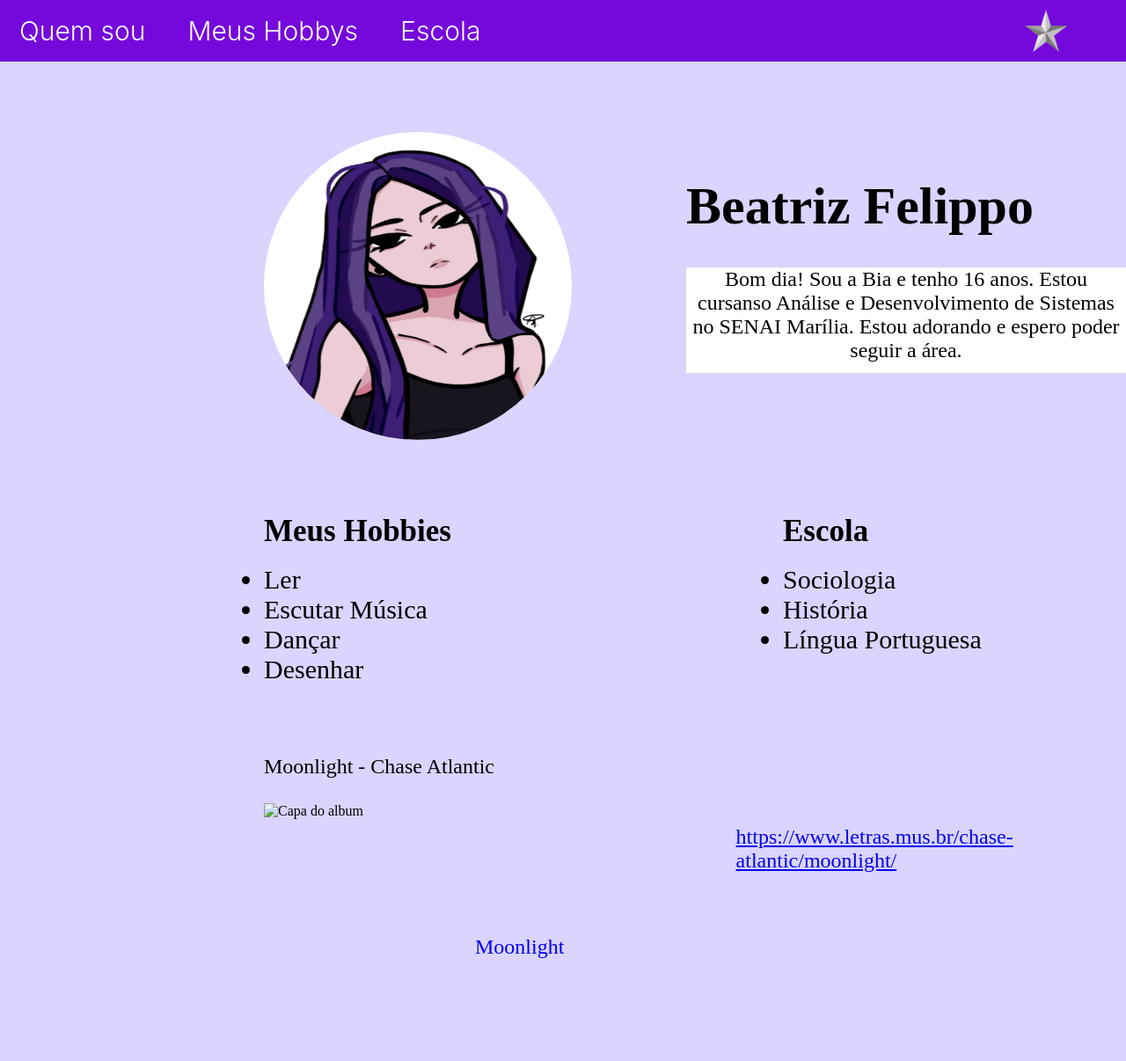
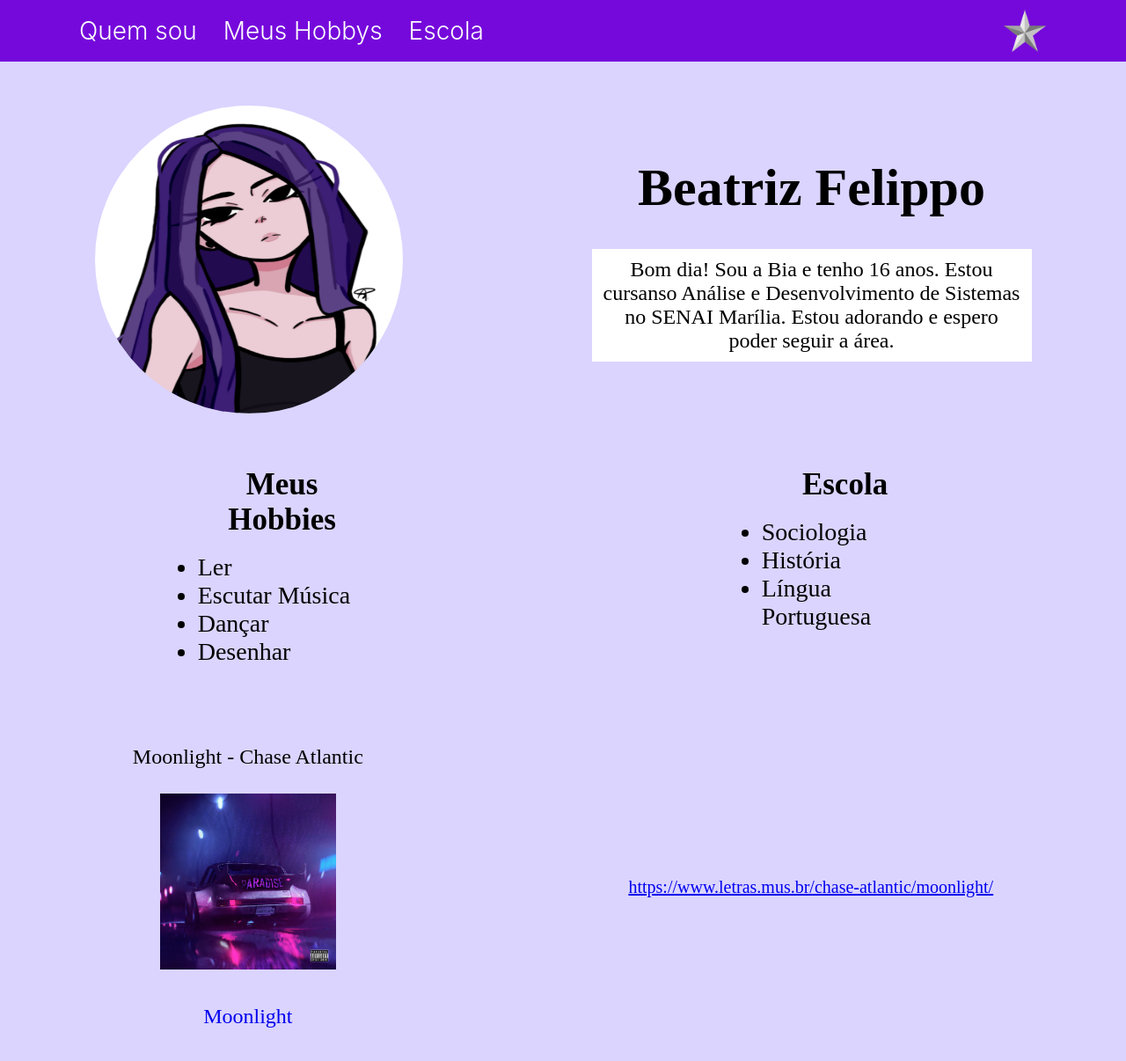
Before and after one commit to beatrizfppo/QmEuSou, a plain HTML site: page index.html in a window 1280 px wide. Shown: the whole page at 88% size. After the commit the page ends 1169 px from the top, so only its background shows below. Drawn offline with Linux system fonts and the light colour scheme.

Commit message:
melhorias

```diff
--- a/css/style.css
+++ b/css/style.css
@@ -6,28 +6,29 @@
 
 body{
     background-color: #dad4ff;
+    width: 100vw;
+    height: 100vh;
 }
 
 .nav-menu{
-    width: 100%;
+    width: 100vw;
     height: 70px;
     background-color: rgb(117, 9, 219);
     display: flex;
     align-items: center;
     justify-content: space-between;
-    padding-left: 22px;
-    padding-right: 66px;
+    padding: 0 90px;
 }
 
-.nav-menu .nav-itens{
+.nav-itens{
     display: flex;
     align-items: center;
     color: #fff;
     font-weight: 300;
-    font-size: 26px;
+    font-size: 24px;
     font-family: "Inter";
     list-style: none;
-    gap: 48px;
+    gap: 30px;
 }
 
 .nav-itens a{
@@ -48,30 +49,34 @@ body{
 
 .parteum{
     display: flex;
-    padding-top: 80px;
-    padding-left: 300px;
-
+    align-items: center;
+    justify-content: space-around;
+    margin: 50px 0;
 }
 
 .foto img{
     width: 350px;
     height: 350px;
     border-radius: 100%;
+    cursor: pointer;
 }
 
 .foto{
+    display: flex;
     justify-content: center;
-    width: 50%;
+    align-items: center;
 }
 
 
 .direita{
-
-    padding-top: 50px;
+    display: flex;
+    align-items: center;
+    justify-content: center;
+    text-align: center;
 }
 
 .direita .div-info{
-    width: 500px;
+    width: 100%;
     margin: 0 auto;
 }
 
@@ -80,13 +85,13 @@ body{
 }
 
 .box{
-    margin-top: 38px;
     background-color: #fff;
     width: 500px;
-    height: 120px;
+    height: auto;
     text-align: center;
     margin: 0 auto;
     margin-top: 35px;
+    padding: 10px;
 }
 
 .box p{
@@ -96,41 +101,33 @@ body{
 
 .partedois{
     display: flex;
-    margin-top: 80px;
-    gap: 100px;
-    padding-left: 300px;
+    justify-content: space-around;
+    margin: 10px 0;
 }
 
-.esq2{
-    width: 50%;
+.hobbie, .escola {
+    margin: 5%;
 }
-
 li{
-    font-size: 30px;
+    font-size: 28px;
 }
-
-h1{
+h2{
     font-size: 35px;
+    text-align: center;
 }
-
-p{
-    font-size: 24px;
-}
-
-
+p {font-size: 24px;}
 
 .partetres{
     display: flex;
-    margin-top: 80px;
-    gap: 100px;
-    padding-left: 300px;
-    padding-bottom: 100px;
+    justify-content: space-around;
+    margin: 80px 0;
 }
-
-.esq3{
-    width: 50%;
+.esq3 {
+    display: flex;
+    justify-content: center;
+    align-items: center;
+    flex-direction: column;
 }
-
 .album{
     width: 200px;
     height: 200px;
@@ -138,19 +135,24 @@ p{
 
 .video{
     display: flex;
+    flex-direction: column;
     gap: 40px;
     margin-top: 10px;
 }
 
 .video p{
-list-style: none;
-margin-top: 150px;
+    list-style: none;
+    text-align: center;
 }
 
 .video a{
     text-decoration: none;
 }
-
+.dir3{
+    display: flex;
+    justify-content: center;
+    align-items: center;
+}
 .letra{
-    margin-top: 80px;
+    font-size: 20px;
 }
--- a/index.html
+++ b/index.html
@@ -46,7 +46,7 @@
 
         <div class="esq2">
             <div class="hobbie">
-              <h1>Meus Hobbies</h1>
+              <h2>Meus Hobbies</h2>
               <br>
                 <ul>
                 <li>Ler</li>
@@ -58,8 +58,8 @@
         </div>
 
         <div class="dir2">
-            <div class="hobbie">
-              <h1>Escola</h1>
+            <div class="escola">
+              <h2>Escola</h2>
               <br>
                 <ul>
                 <li>Sociologia</li>
@@ -79,7 +79,7 @@
                 <br>
 
                 <div class="video">
-                    <img src="./img/paradise.jpg" alt="Capa do album" class="album">
+                    <img src="./img/chase.jpg" alt="Capa do album" class="album">
                     <p><a href="https://youtu.be/vUNK5rIssww?feature=shared">Moonlight</a></p>
                 </div>
             </div>
@@ -88,15 +88,7 @@
                 <p class="letra"><a href="https://www.letras.mus.br/chase-atlantic/moonlight/">https://www.letras.mus.br/chase-atlantic/moonlight/</a></p>
             </div>
 
-
-
-            </div>
-
-
-
-
-
-
+        </div>
 
    </main>
 
```
Also changed, not shown: img/chase.jpg (added).
